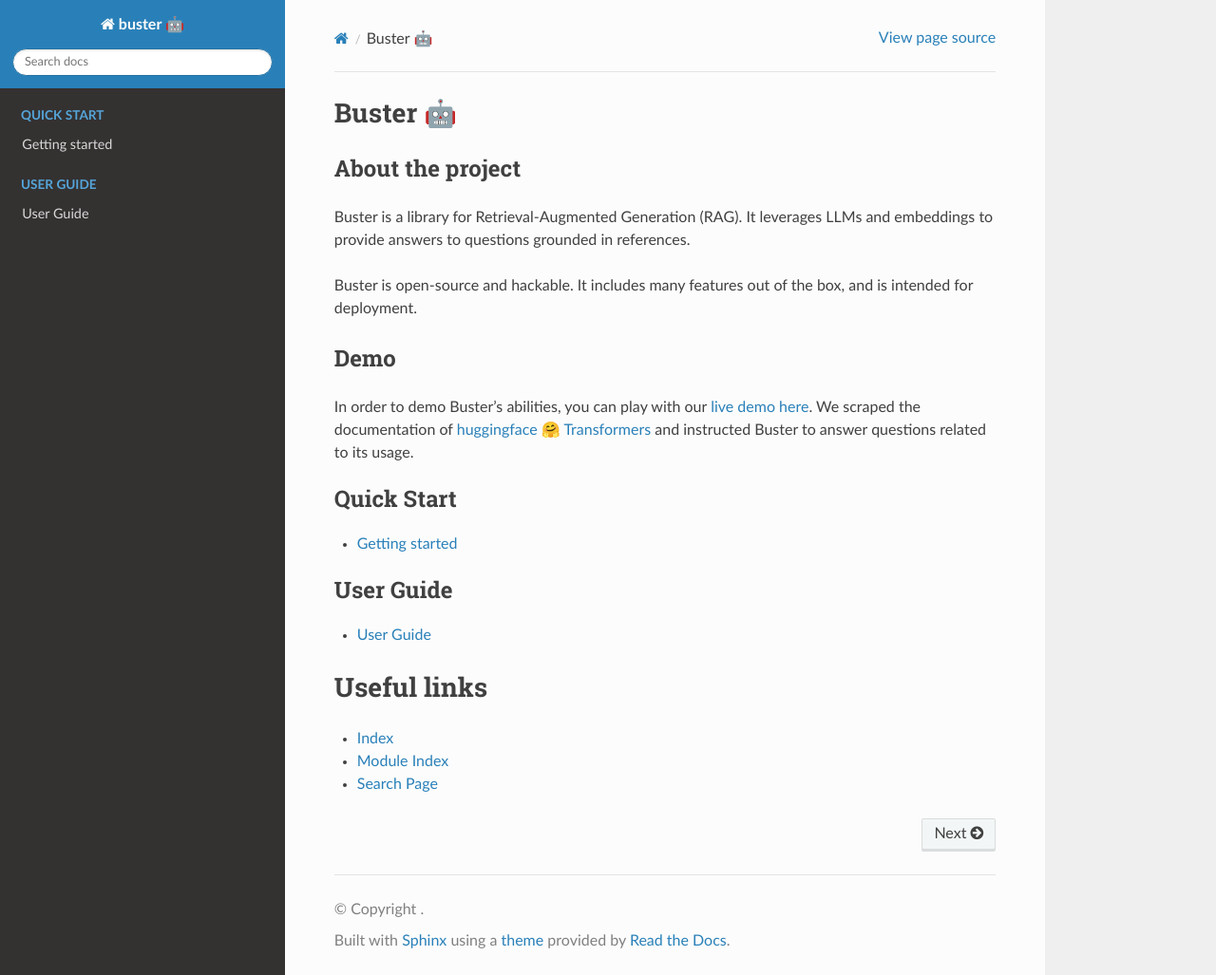
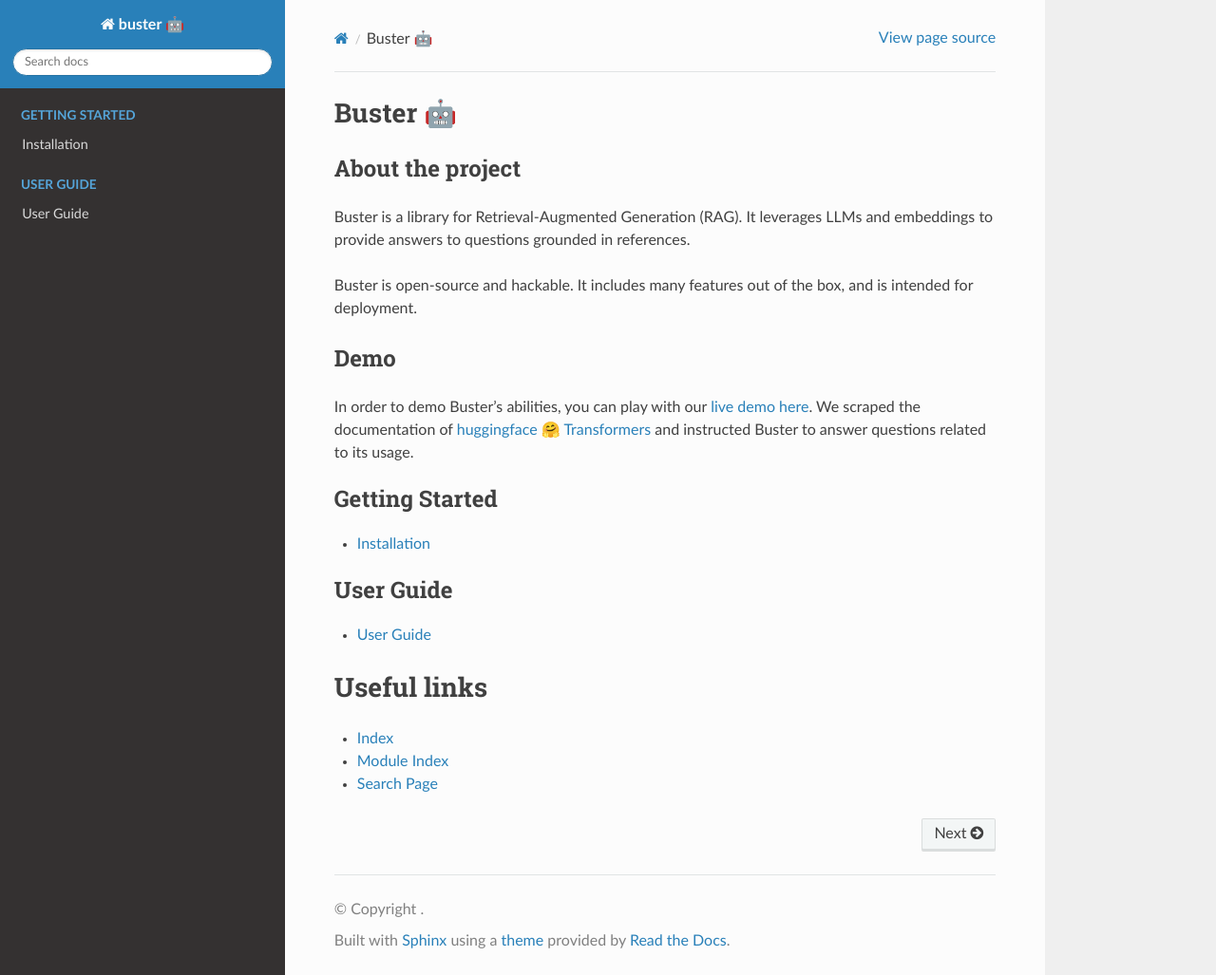
Before and after one commit to jerpint/buster, a Sphinx documentation site: the page built from docs/index.rst, in a window 1280 px wide and 1027 px high. Shown: the whole window at 95% size. Built offline with Sphinx 7.4.7 and the Read the Docs theme 2.0.0, drawn with Linux system fonts in a browser that asks for light colours; formulas are drawn with MathJax 3; pages that are not in the unit, such as notebooks, are missing from menus.

Commit message:
add getting started

```diff
--- a/docs/index.rst
+++ b/docs/index.rst
@@ -23,10 +23,10 @@
 
 
 .. toctree::
-   :caption: Quick Start
+   :caption: Getting Started
    :maxdepth: 1
 
-   usage/quickstart
+   usage/installation
 
 .. toctree::
    :caption: User Guide
```
Also changed, not shown: docs/usage/installation.md (added, +26 -0 lines), docs/usage/quickstart.md (deleted, +0 -6 lines).
